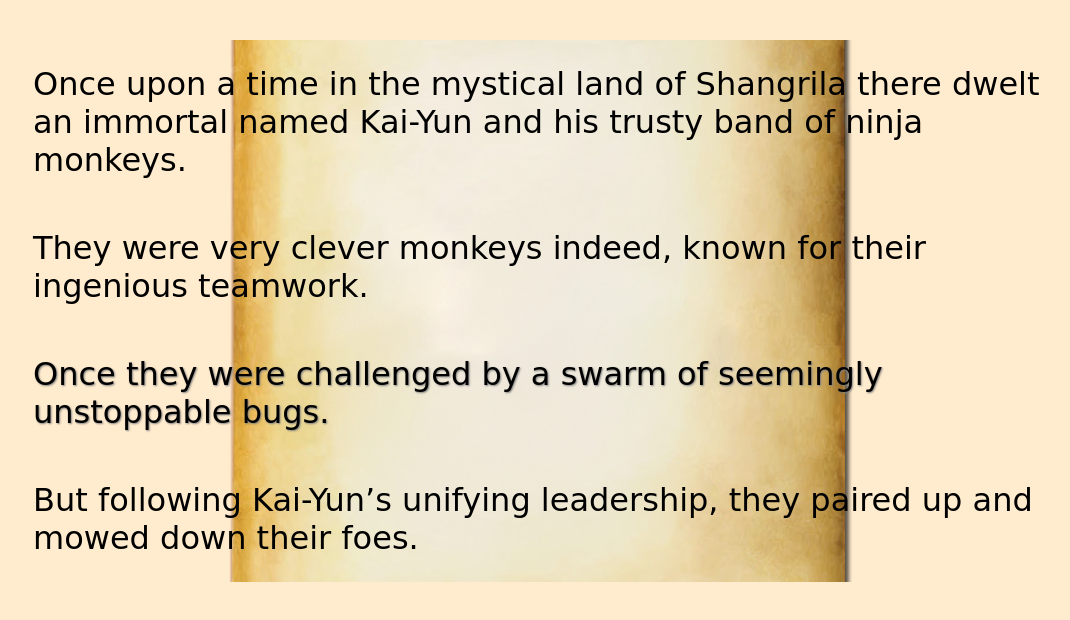
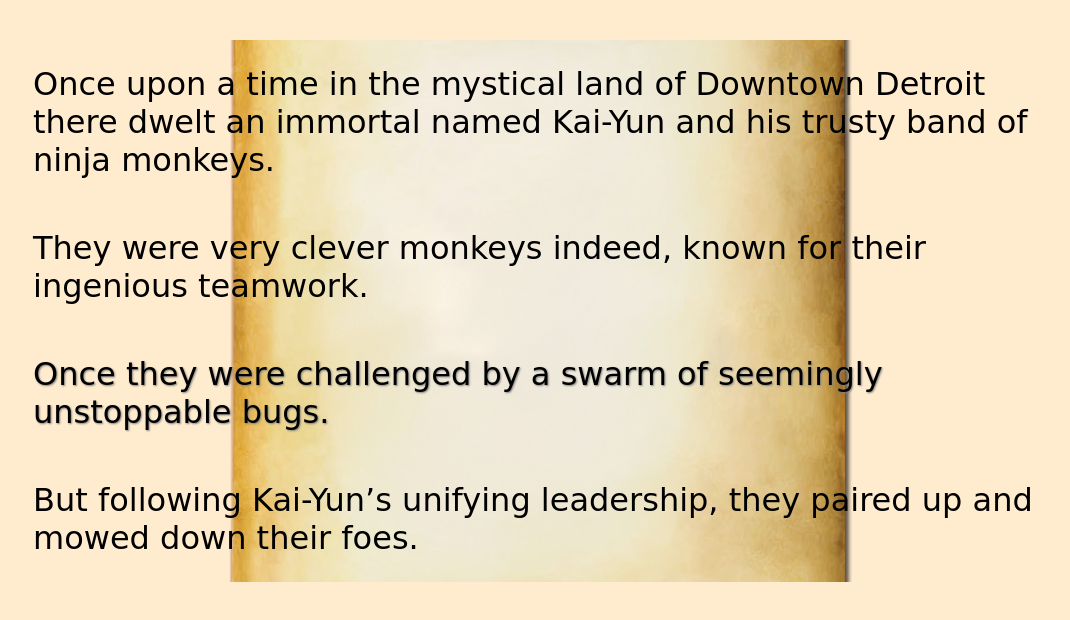
Before and after one commit to NCiarelli/quick-story, a plain HTML site: page index.html in a window 1280 px wide. Shown: the part 120-740 px from the top of the page, without its empty margins (100-1170 px from the left). Drawn offline with Linux system fonts and the light colour scheme; a web font is replaced by a local one.

Commit message:
changed flavor text

```diff
--- a/index.html
+++ b/index.html
@@ -16,7 +16,7 @@
     <h1>Story Time</h1>
     <section>
       <p class="story-text" id="a">
-        Once upon a time in the mystical land of Shangrila there dwelt an
+        Once upon a time in the mystical land of Downtown Detroit there dwelt an
         immortal named Kai-Yun and his trusty band of ninja monkeys.
       </p>
       <p class="story-text" id="b">
```
